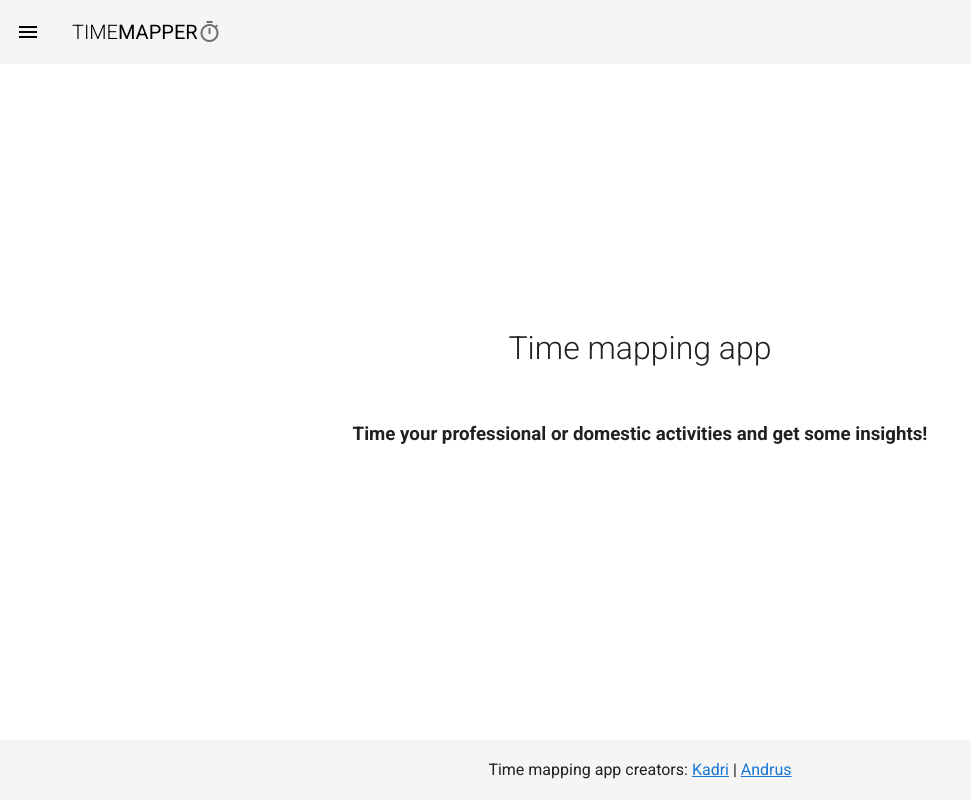
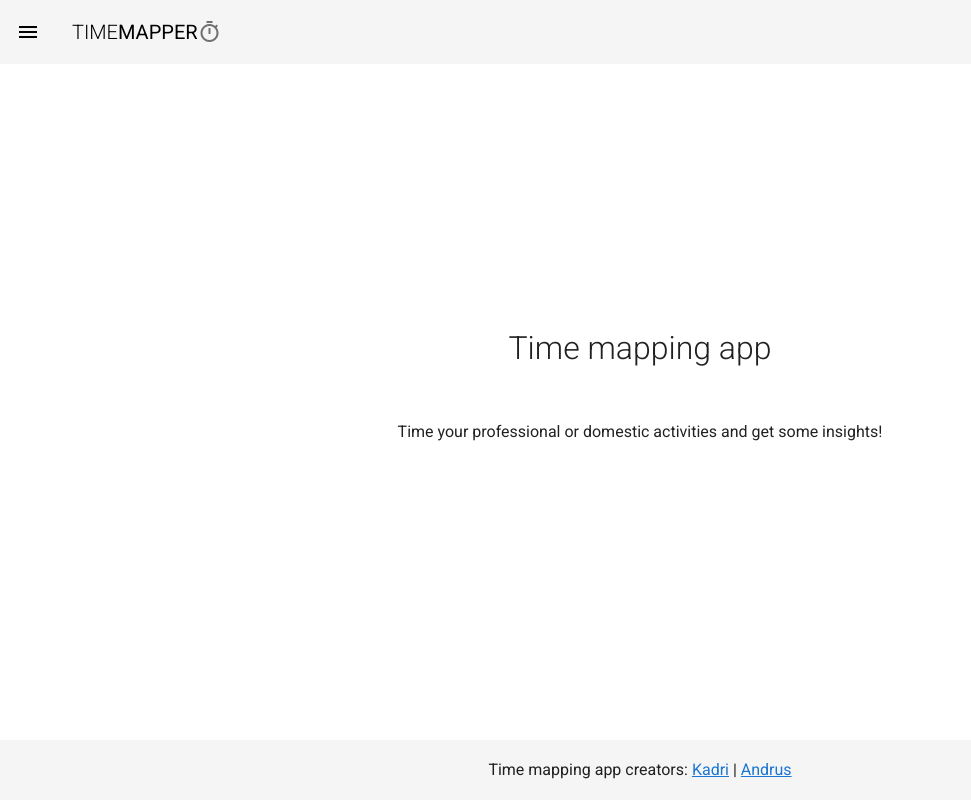
Before and after one commit to AndrusKukk/time-mapping-front, a Vue app: page / in a window 1280 px wide. Shown: the whole page, without its empty margins (0-971 px from the left). Built offline with nearby package versions, Linux system fonts and the light colour scheme.

Commit message:
home page text centered

```diff
--- a/src/views/Home.vue
+++ b/src/views/Home.vue
@@ -10,9 +10,11 @@
     <div class="d-flex justify-center mb-12">
       <h1 class="font-weight-light">Time mapping app</h1>
     </div>
-    <div class="d-flex justify-center mb-12">
-      <h3>Time your professional or domestic activities and get some insights!</h3>
+    <div class="text-center">
+      <p>Time your professional or domestic activities and get some insights!</p>
     </div>
+
+
   </div>
 </template>
 
```
